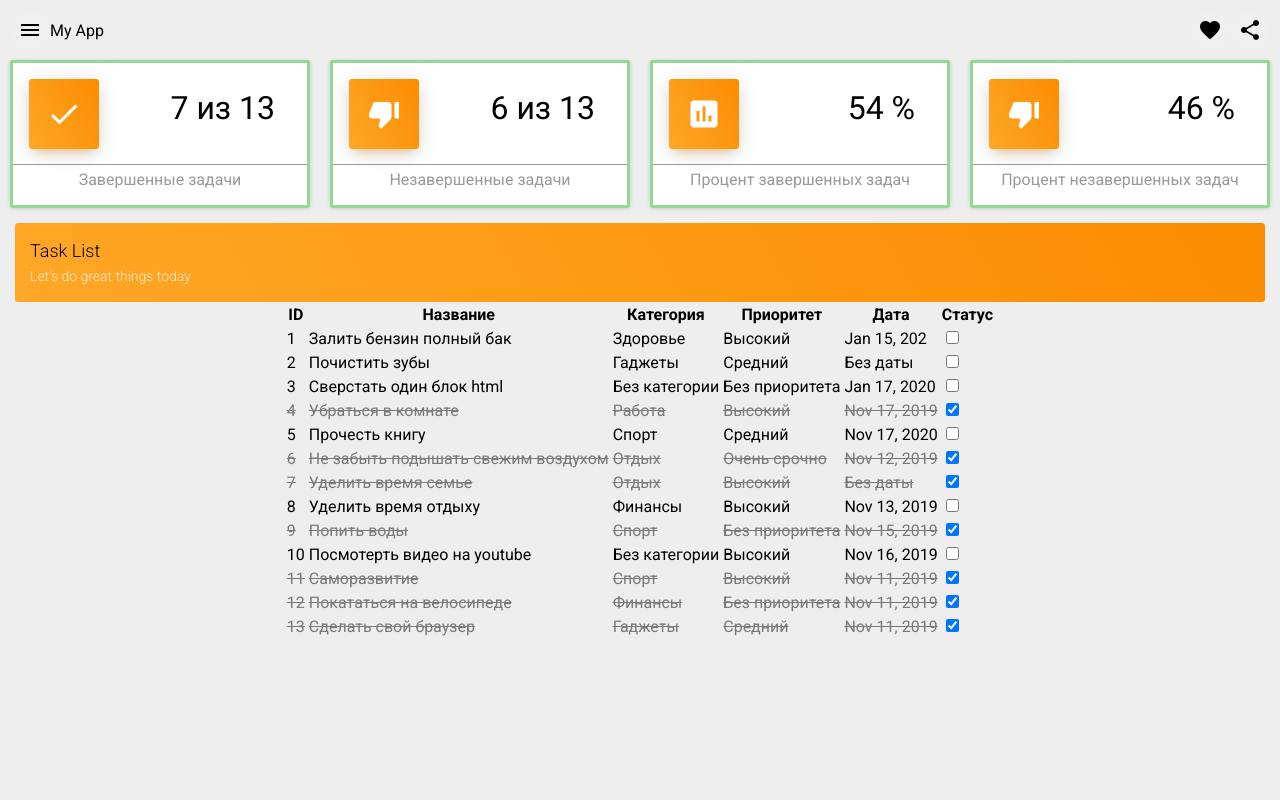
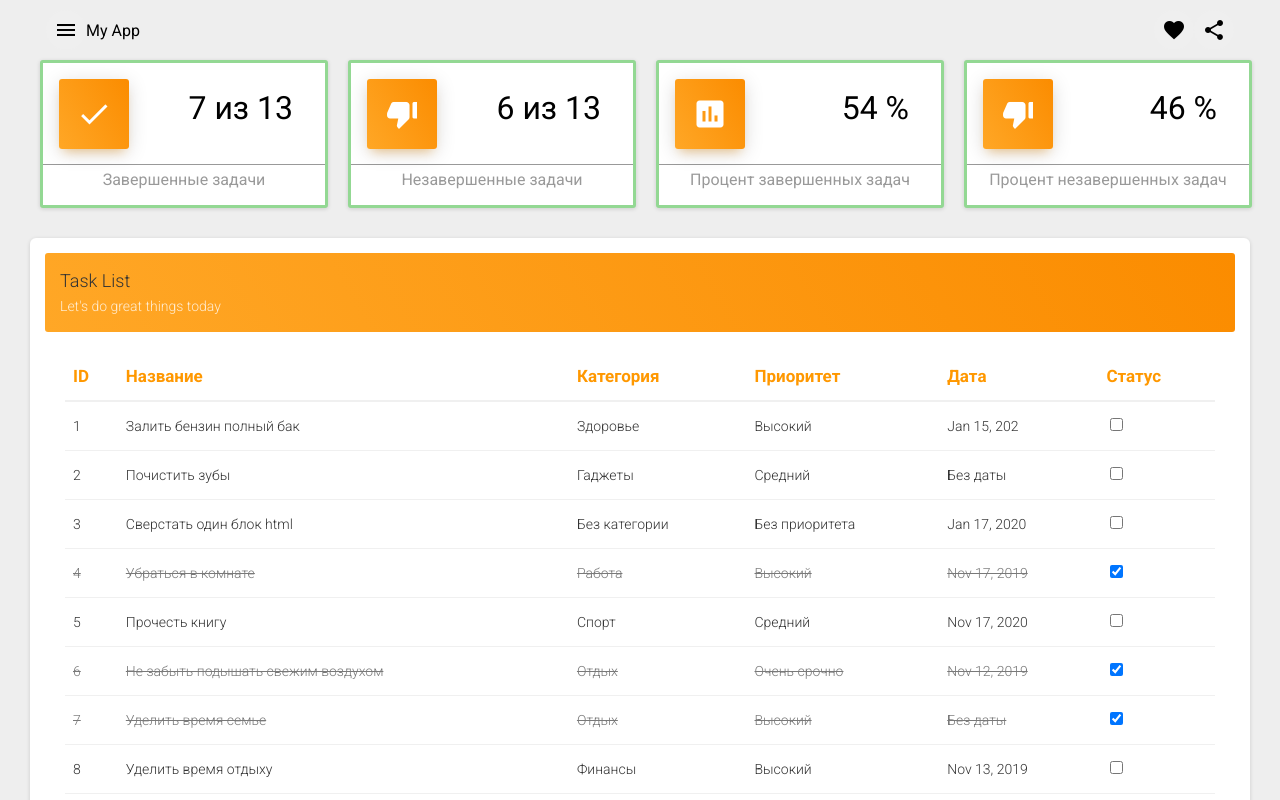
Before and after one commit to krutilins/ng-progressive-todo, an Angular app: page / in a window 1280 px wide. Built offline with nearby package versions, Linux system fonts and the light colour scheme.

Commit message:
style table body

```diff
--- a/src/app/app.component.scss
+++ b/src/app/app.component.scss
@@ -15,10 +15,13 @@
   flex-direction: column;
   align-items: center;
   background-color: #eeeeee;
+  padding-left: 30px;
+  padding-right: 30px;
 }
 
 .toolbar {
-  padding: 10px;
+  padding-top: 10px;
+  padding-bottom: 10px;
 }
 
 .spacer {
--- a/src/app/views/task-list/task-list.component.html
+++ b/src/app/views/task-list/task-list.component.html
@@ -3,7 +3,7 @@
     <h4 class="container-title">Task List</h4>
     <p class="container-subtitle">Let's do great things today</p>
   </div>
-  <div class="cotinaer-body">
+  <div class="container-body">
     <table class="table">
       <thead class="table-head">
         <th>ID</th>
@@ -17,6 +17,7 @@
         <tr
           *ngFor="let task of tasks; index as id"
           [class.completed]="task.completed"
+          class="table-row"
         >
           <td>{{ id + 1 }}</td>
           <td>{{ task.title }}</td>
--- a/src/app/views/task-list/task-list.component.scss
+++ b/src/app/views/task-list/task-list.component.scss
@@ -10,6 +10,13 @@
   align-items: center;
   width: 100%;
   padding: 15px;
+  margin-top: 30px;
+  margin-bottom: 30px;
+  border: 0;
+  border-radius: 6px;
+  box-shadow: 0 1px 4px 0 rgb(0 0 0 / 14%);
+  background: #fff;
+  color: #333333;
 }
 
 .container-header {
@@ -39,6 +46,79 @@
   font-weight: 300;
 }
 
+.container-body {
+  box-sizing: border-box;
+  flex: 1 1 auto;
+  padding: 20px;
+  width: 100%;
+  color: #333333;
+  font-size: 0.875rem;
+  line-height: 1.5rem;
+  font-weight: 300;
+}
+
+.table {
+  width: 100%;
+  max-width: 100%;
+  margin-bottom: 1rem;
+  background-color: transparent;
+  border-collapse: collapse;
+  font-size: 0.875rem;
+  line-height: 1.5rem;
+  font-weight: 300;
+}
+
+.table-head {
+  color: #ff9800;
+  display: table-header-group;
+  vertical-align: middle;
+  border-color: inherit;
+  text-indent: initial;
+  border-spacing: 2px;
+}
+
+.table-body {
+  display: table-row-group;
+  vertical-align: middle;
+  border-color: inherit;
+  border-collapse: collapse;
+  font-size: 0.875rem;
+  line-height: 1.5rem;
+  font-weight: 300;
+  text-indent: initial;
+  border-spacing: 2px;
+}
+
+.table-row {
+  padding: 12px 8px;
+  vertical-align: middle;
+  border-color: #ddd;
+  color: #333333;
+  text-indent: initial;
+  border-spacing: 2px;
+  display: table-row;
+  vertical-align: inherit;
+  border-color: inherit;
+  border-collapse: collapse;
+}
+
+.table-row:hover {
+  background-color: #f5f5f5;
+}
+
+th {
+  padding: 12px 8px;
+  border-color: #ddd;
+  font-size: 1.063rem;
+  border-bottom: 2px solid rgba(0, 0, 0, 0.06);
+  text-align: start;
+}
+
+td {
+  padding: 12px 8px;
+  border-top: 1px solid rgba(0, 0, 0, 0.06);
+}
+
 .completed {
   text-decoration: line-through;
   color: #797979;
```
